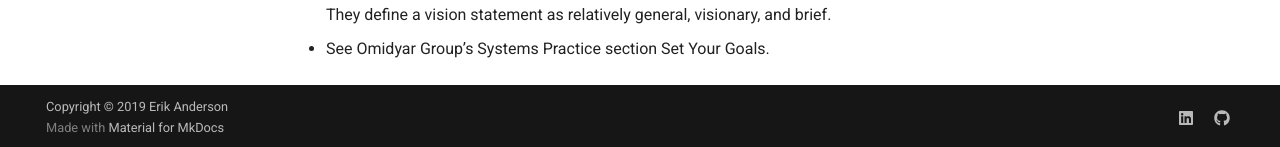
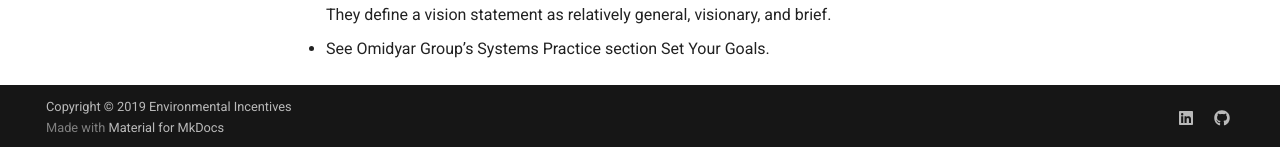
Before and after one commit to eriktuck/ei-dev, an MkDocs documentation site: the page built from docs/metrics-design/step1-start-at-the-end.md, in a window 1280 px wide and 1153 px high. Shown: the part 1003-1150 px from the top of the window. Built offline with MkDocs 1.6.1 and Material for MkDocs 9.7.7, drawn with Linux system fonts in a browser that asks for light colours.

Commit message:
update copyright to EI

```diff
--- a/mkdocs.yml
+++ b/mkdocs.yml
@@ -1,7 +1,7 @@
 site_name: 'EI Metrics'
 site_description: ' A knowledge management system for the metrics service line'
 site_author: 'Erik Anderson'
-copyright: 'Copyright &copy; 2019 Erik Anderson'
+copyright: 'Copyright &copy; 2019 Environmental Incentives'
 
 #Configuration
 theme:
```
